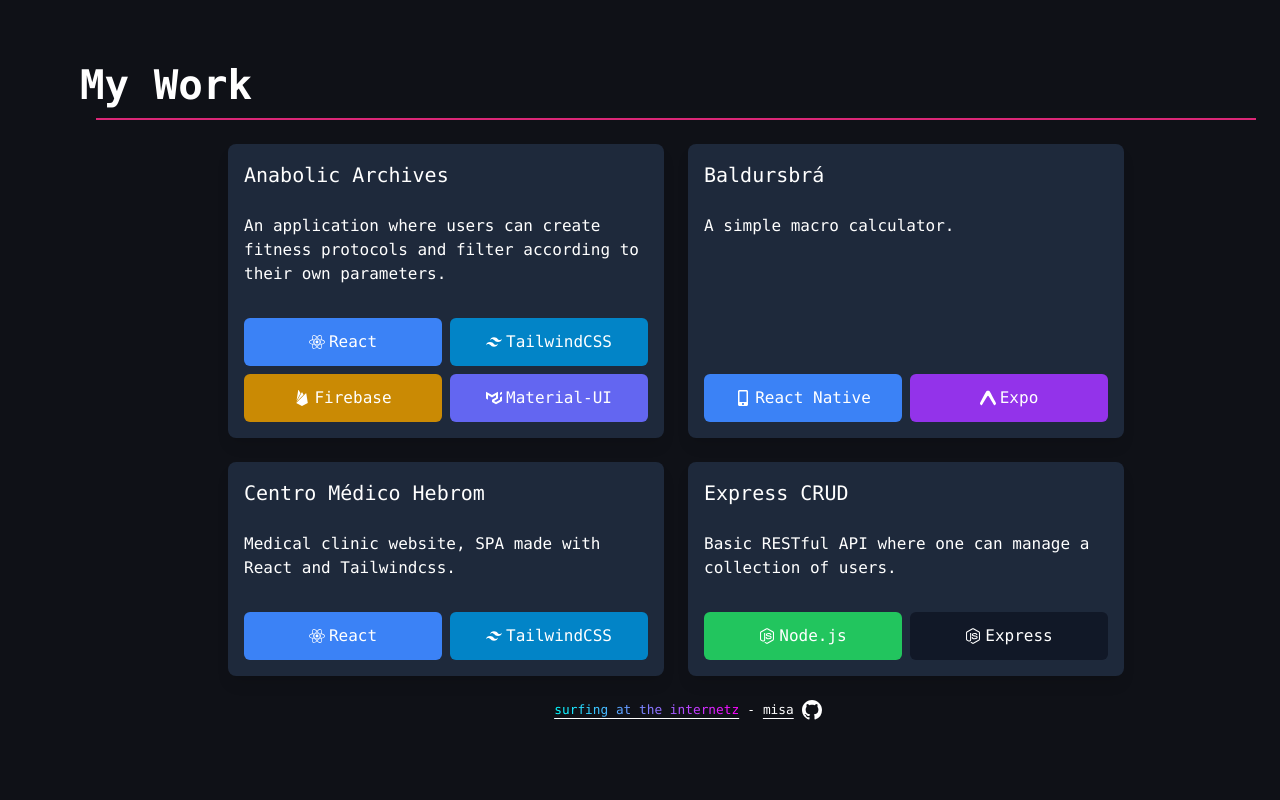
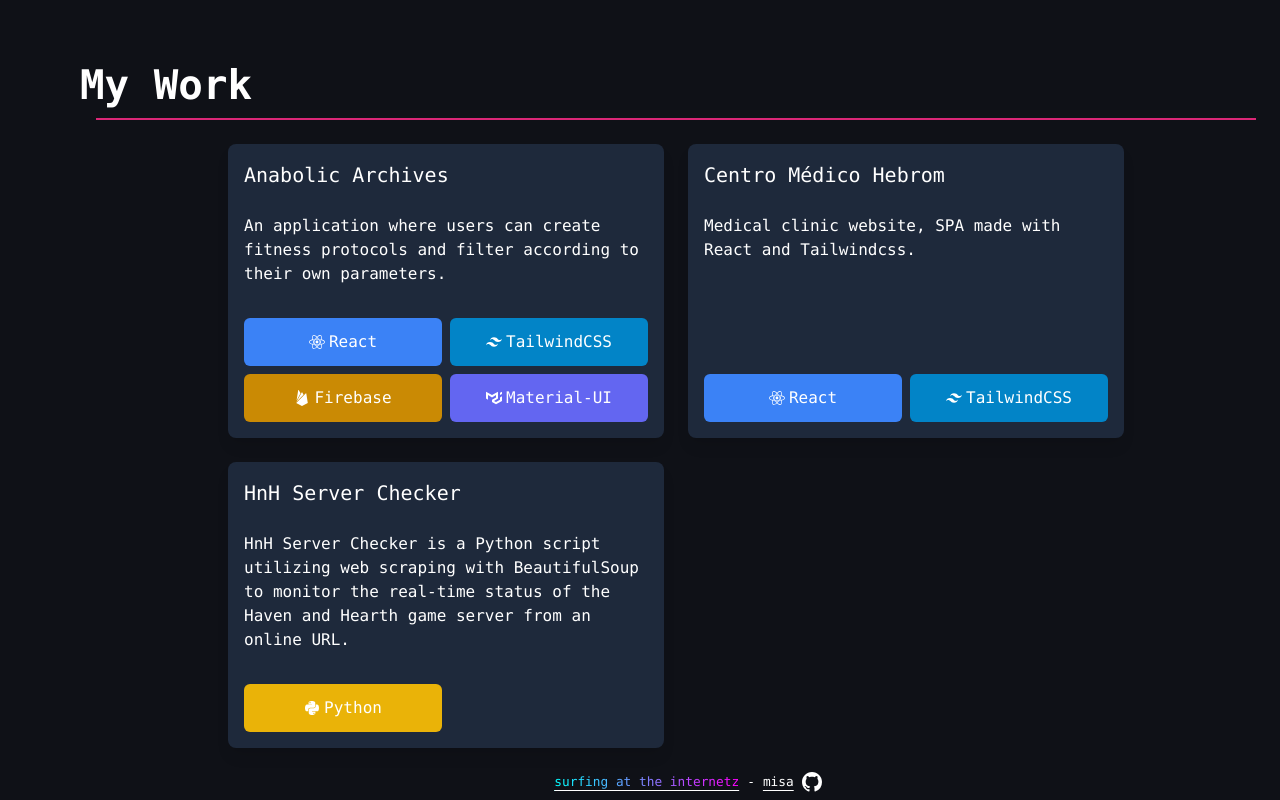
Before and after one commit to misaelucas/misaelucas.github.io, a React (Vite) app: page / in a window 1280 px wide. Shown: the part 545-1345 px from the top of the page. Before the commit the page ends 1273 px from the top, so only its background shows below. Built offline with nearby package versions, Linux system fonts and the light colour scheme.

Commit message:
adding new project to projects.jsx

```diff
--- a/src/components/Projects.jsx
+++ b/src/components/Projects.jsx
@@ -1,4 +1,4 @@
-import { FaNodeJs, FaReact, FaDatabase, FaMobileAlt } from "react-icons/fa";
+import { FaNodeJs, FaReact, FaDatabase, FaMobileAlt, FaPython } from "react-icons/fa";
 import { SiFirebase, SiTailwindcss, SiExpo } from "react-icons/si";
 
 const materialUiSvg = (
@@ -27,29 +27,22 @@ const Projects = () => {
       technologiesUsed: ["React", "TailwindCSS", "Firebase", "Material-UI"],
       link: "https://github.com/misaelucas/anabolica",
     },
-    {
-      name: "Baldursbrá",
-      description:
-        "A simple macro calculator.",
-      icon: <FaMobileAlt />,
-      technologiesUsed: ["React Native", "Expo"],
-      link: "https://github.com/misaelucas/baldersbra",
-    },
+
     {
       name: "Centro Médico Hebrom",
       description:
         "Medical clinic website, SPA made with React and Tailwindcss.",
       icon: <FaReact />,
       technologiesUsed: ["React", "TailwindCSS"],
-      link: "https://centromedicohebrom.com.br",
+      link: "https://hebrom.pages.dev/",
     },
     {
-      name: "Express CRUD",
+      name: "HnH Server Checker",
       description:
-        "Basic RESTful API where one can manage a collection of users.",
-      icon: <FaNodeJs />,
-      technologiesUsed: ["Node.js", "Express"],
-      link: "https://github.com/misaelucas/crud/",
+        "HnH Server Checker is a Python script utilizing web scraping with BeautifulSoup to monitor the real-time status of the Haven and Hearth game server from an online URL.",
+      icon: <FaPython />,
+      technologiesUsed: ["Python"],
+      link: "https://github.com/misaelucas/HnH-Server-Checker",
     },
   ];
 
@@ -78,6 +71,7 @@ const Projects = () => {
       name: "Material-UI",
     },
     Express: { icon: <FaNodeJs />, bgClass: "bg-gray-900", name: "Express" },
+    Python: { icon: <FaPython />, bgClass: "bg-yellow-500", name: "Python" },
   };
 
   return (
```
